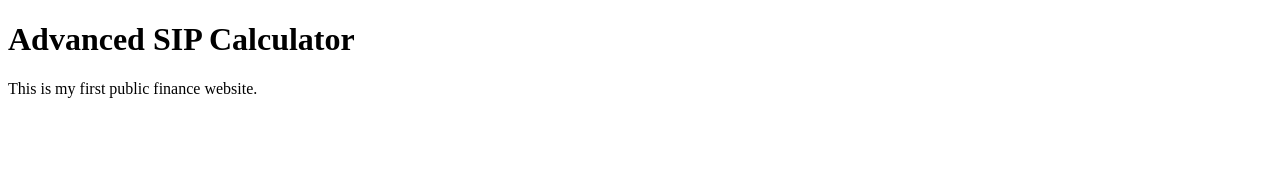
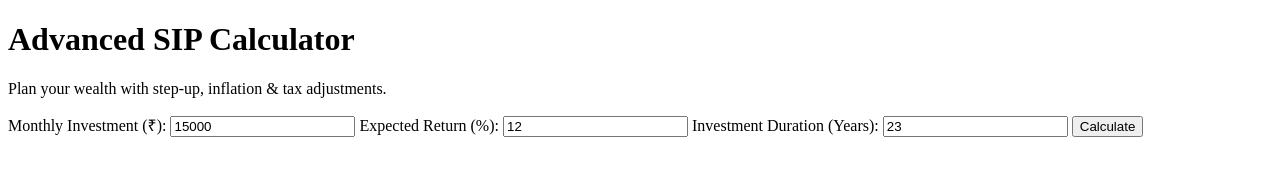
Before and after one commit to vasudevkrish98-eng/advanced-sip-calculator, a plain HTML site: page index.html in a window 1280 px wide. Drawn offline with Linux system fonts and the light colour scheme.

Commit message:
Added basic SIP calculator logic

```diff
--- a/index.html
+++ b/index.html
@@ -1,14 +1,36 @@
 <!DOCTYPE html>
 <html lang="en">
 <head>
-  <meta charset="UTF-8">
-  <title>Advanced SIP Calculator</title>
-  <meta name="viewport" content="width=device-width, initial-scale=1.0">
+    <meta charset="UTF-8">
+    <title>Advanced SIP Calculator</title>
+    <link rel="stylesheet" href="css/style.css">
 </head>
 <body>
 
-  <h1>Advanced SIP Calculator</h1>
-  <p>This is my first public finance website.</p>
+    <h1>Advanced SIP Calculator</h1>
+    <p>Plan your wealth with step-up, inflation & tax adjustments.</p>
 
+    <div class="calculator">
+        <label>
+            Monthly Investment (₹):
+            <input type="number" id="monthlyInvestment" value="15000">
+        </label>
+
+        <label>
+            Expected Return (%):
+            <input type="number" id="returnRate" value="12">
+        </label>
+
+        <label>
+            Investment Duration (Years):
+            <input type="number" id="years" value="23">
+        </label>
+
+        <button onclick="calculateSIP()">Calculate</button>
+
+        <h2 id="result"></h2>
+    </div>
+
+    <script src="js/calculator.js"></script>
 </body>
 </html>
--- a/js/calculator.js
+++ b/js/calculator.js
@@ -0,0 +1,17 @@
+function calculateSIP() {
+    const monthly = Number(document.getElementById("monthlyInvestment").value);
+    const annualRate = Number(document.getElementById("returnRate").value) / 100;
+    const years = Number(document.getElementById("years").value);
+
+    const months = years * 12;
+    const monthlyRate = annualRate / 12;
+
+    let futureValue = 0;
+
+    for (let i = 1; i <= months; i++) {
+        futureValue = (futureValue + monthly) * (1 + monthlyRate);
+    }
+
+    document.getElementById("result").innerText =
+        "Estimated Corpus: ₹ " + Math.round(futureValue).toLocaleString("en-IN");
+}
```
